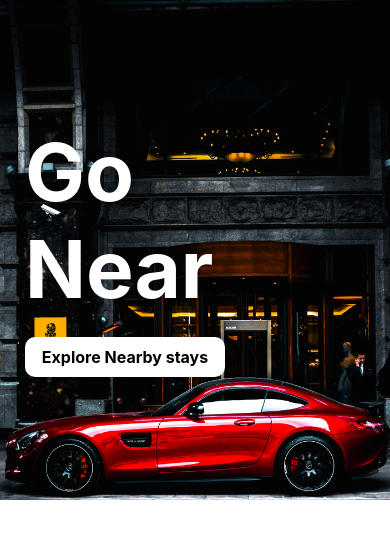
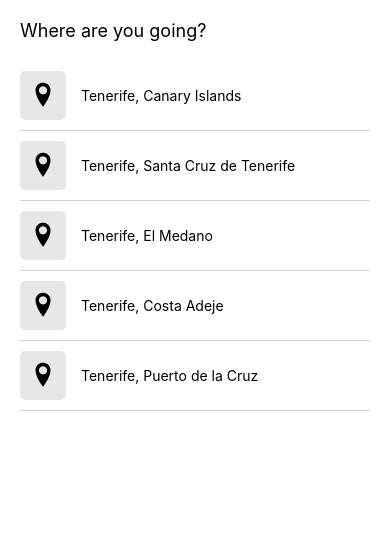
Before and after one commit to ajaypoly/ReactNative, a React Native app: screen / in a window 390 px wide. Shown: the top 538 px of the page. Built offline with nearby package versions, Linux system fonts and the light colour scheme.

Commit message:
added new scree view to screen

```diff
--- a/App.tsx
+++ b/App.tsx
@@ -1,29 +1,21 @@
-/**
- * Sample React Native App
- * https://github.com/facebook/react-native
- *
- * @format
- */
-
 import React from 'react';
-import {
-  SafeAreaView,
-  ScrollView,
-  StatusBar,
-  StyleSheet,
-  Text,
-  useColorScheme,
-  View,
-} from 'react-native';
+import { SafeAreaView, ScrollView } from 'react-native';
 import HomeScreen from './src/views/home';
+import Post from './src/components/Post';
+import feed from './assets/data/feed';
+import DestinationSearch from './src/views/Destination';
 
 function App(): JSX.Element {
-  return <>
-
-  <SafeAreaView>
-    <HomeScreen/>
-  </SafeAreaView>
-  </>;
+  return (
+    <SafeAreaView style={{ flex: 1 }}>
+      {/* <ScrollView>
+        {feed.map((post) => (
+          <Post key={post.id} post={post} />
+        ))}
+      </ScrollView> */}
+      <DestinationSearch/>
+    </SafeAreaView>
+  );
 }
 
 export default App;
--- /dev/null
+++ b/assets/data/search.js
@@ -0,0 +1,22 @@
+export default [
+  {
+    id: '0',
+    description: 'Tenerife, Canary Islands',
+  },
+  {
+    id: '1',
+    description: 'Tenerife, Santa Cruz de Tenerife',
+  },
+  {
+    id: '2',
+    description: 'Tenerife, El Medano',
+  },
+  {
+    id: '3',
+    description: 'Tenerife, Costa Adeje',
+  },
+  {
+    id: '4',
+    description: 'Tenerife, Puerto de la Cruz',
+  },
+];
--- /dev/null
+++ b/src/components/Post/index.js
@@ -0,0 +1,32 @@
+import {View, Text, Image} from 'react-native';
+import React from 'react';
+import styles from './style';
+
+const Post = ({post}) => {
+  console.log(post, 'hiiii');
+  return (
+    <View style={styles.container}>
+      <Image
+        style={styles.image}
+        source={{
+          uri: post.image,
+        }}
+      />
+      <Text style={styles.bedroom}>
+        {post.bed} bed {post.bedroom} bedroom{' '}
+      </Text>
+
+      <Text style={styles.description} numberOfLines={2}>
+        {post.type},{post.title}
+      </Text>
+      <Text style={styles.prices}>
+        <Text style={styles.oldPrice}> ${post.oldPrice} </Text>
+        <Text style={styles.price}> ${post.newPrice} </Text>
+        /night
+      </Text>
+      <Text style={styles.totalPrice}>{post.totalPrice} total</Text>
+    </View>
+  );
+};
+
+export default Post;
--- /dev/null
+++ b/src/components/Post/style.js
@@ -0,0 +1,38 @@
+import {StyleSheet} from 'react-native';
+
+const styles = StyleSheet.create({
+  container: {
+    margin: 20,
+  },
+  image: {
+    width: '100%',
+    aspectRatio: 3 / 2,
+    resizeMode: 'cover',
+    borderRadius: 10,
+  },
+  bedroom: {
+    marginVertical: 10,
+    color: '#5b5b5b',
+  },
+  description: {
+    fontSize: 18,
+    lineHeight: 26,
+  },
+  prices: {
+    fontSize: 18,
+    marginVertical: 10,
+  },
+  oldPrice: {
+    color: '#5b5b5b',
+    color: '#5b5b5b',
+    textDecorationLine: 'line-through',
+  },
+  price: {
+    fontWeight: 'bold',
+  },
+  totalPrice: {
+    color: '#5b5b5b',
+    textDecorationLine: 'underline',
+  },
+});
+export default styles;
--- /dev/null
+++ b/src/views/Destination/index.js
@@ -0,0 +1,36 @@
+import {View, Text, TextInput, FlatList} from 'react-native';
+import React, {useState} from 'react';
+import styles from './style';
+import search from '../../../assets/data/search';
+import Entypo from 'react-native-vector-icons/Entypo';
+
+const DestinationSearch = () => {
+  const [inputText, setInputText] = useState('');
+  return (
+    <View style={styles.container}>
+      <TextInput
+        style={styles.textInput}
+        placeholder="Where are you going?"
+        value={inputText}
+        onChangeText={setInputText}
+      />
+      <FlatList
+        data={search}
+        renderItem={item => {
+          return (
+            <>
+              <View style={styles.row}>
+                <View style={styles.iconContainer}>
+                  <Entypo name={'location-pin'} size={30} color="black" />
+                </View>
+                <Text style={styles.locationText}>{item.item.description}</Text>
+              </View>
+            </>
+          );
+        }}
+      />
+    </View>
+  );
+};
+
+export default DestinationSearch;
--- /dev/null
+++ b/src/views/Destination/style.js
@@ -0,0 +1,27 @@
+import {StyleSheet} from 'react-native';
+
+const styles = StyleSheet.create({
+  container: {
+    margin: 20,
+  },
+  textInput: {
+    fontSize: 18,
+    marginBottom: 20,
+  },
+  row: {
+    flexDirection: 'row',
+    alignItems: 'center',
+    paddingVertical: 10,
+    borderBottomWidth: 1,
+    borderColor: 'lightgrey',
+  },
+  iconContainer: {
+    backgroundColor: '#e7e7e7',
+    padding: 8,
+    borderRadius: 5,
+    marginRight: 15,
+  },
+  locationText: {},
+});
+
+export default styles;
--- a/src/views/home/index.js
+++ b/src/views/home/index.js
@@ -1,10 +1,18 @@
 import React from 'react';
 import {ImageBackground, Pressable, Text, View} from 'react-native';
 import styles from './style';
-
+import Fontisto from 'react-native-vector-icons/Fontisto';
 const HomeScreen = () => {
   return (
     <View>
+      <Pressable
+        style={styles.searchButton}
+        onPress={() => {
+          console.log('hiii');
+        }}>
+        <Fontisto name="search" size={25} color={'#f15454'} />
+        <Text style={styles.searchButtonText}>Where are you going?</Text>
+      </Pressable>
       <ImageBackground
         source={require('../../../assets/images/img-5.jpg')}
         style={styles.image}>
--- a/src/views/home/style.js
+++ b/src/views/home/style.js
@@ -1,4 +1,4 @@
-const {StyleSheet} = require('react-native');
+const {StyleSheet, Dimensions} = require('react-native');
 
 const styles = StyleSheet.create({
   image: {
@@ -30,6 +30,25 @@ const styles = StyleSheet.create({
     fontWeight: 'bold',
     color: 'black',
   },
+  searchButton: {
+    backgroundColor: 'white',
+    width: (Dimensions.get('screen').width = 350),
+    marginHorizontal: 20,
+    height: 50,
+    borderRadius: 40,
+    flexDirection: 'row',
+    justifyContent: 'center',
+    alignItems: 'center',
+    position: 'absolute',
+    top: 30,
+    zIndex: 100,
+  },
+
+  searchButtonText: {
+    fontSize: 16,
+    fontWeight: 'bold',
+    color: 'black',
+  },
 });
 
 export default styles;
```
Also changed, not shown: assets/data/feed.js (added, +70 -0 lines).
